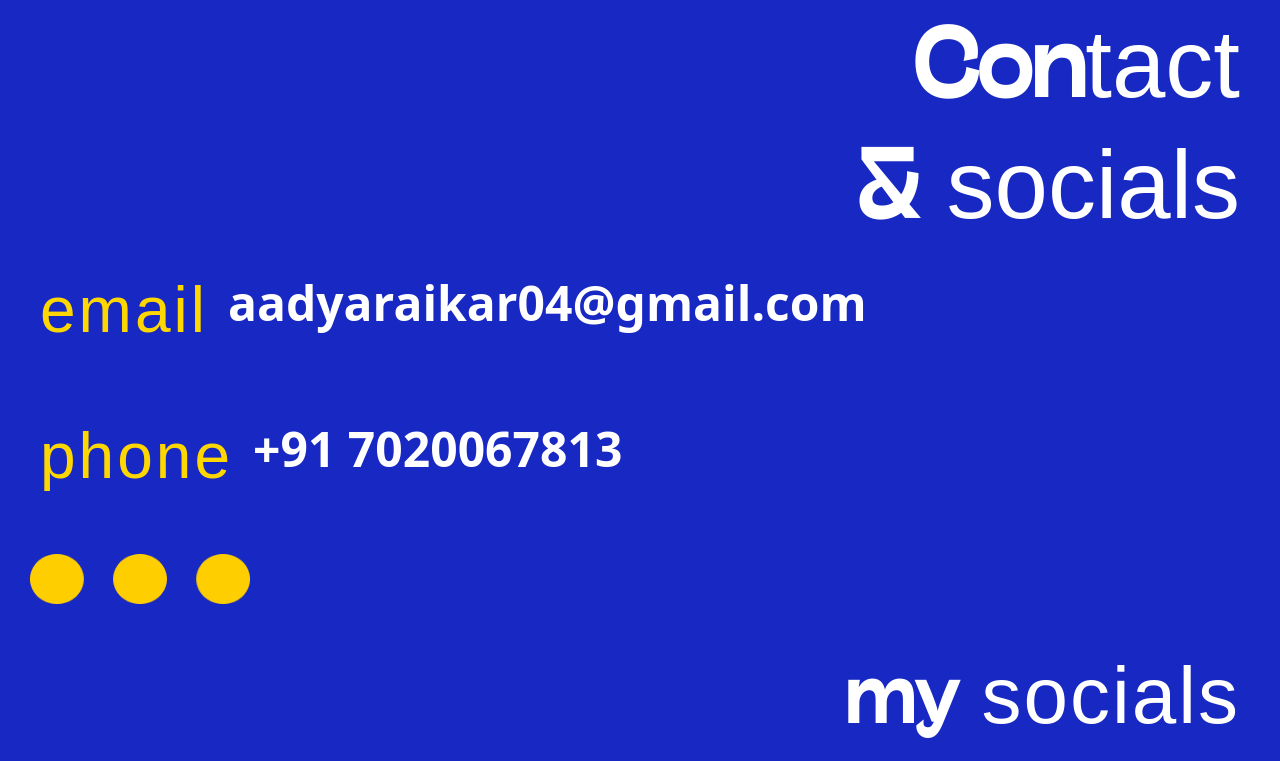
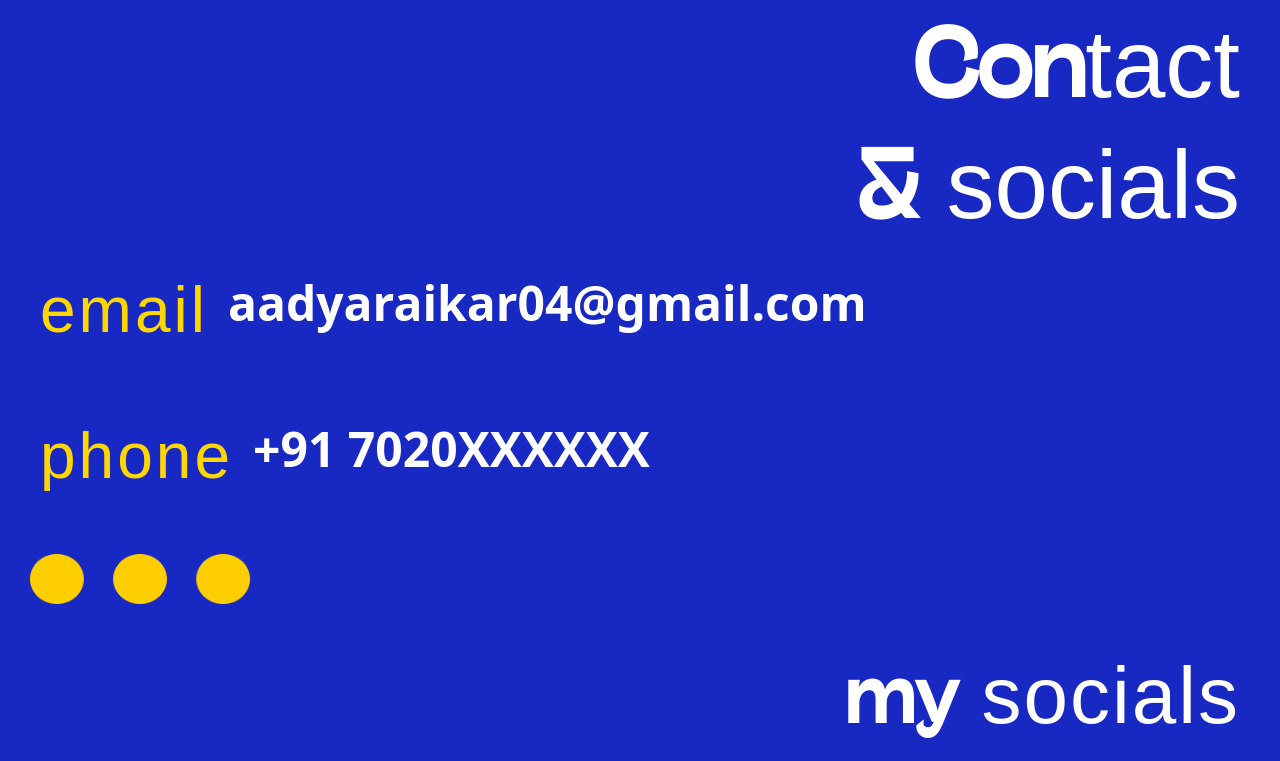
Before and after one commit to aadyaraikar/portfolio, a plain HTML site: page my-portfolio/contact.html in a window 1280 px wide. Shown: the top 761 px of the page. Drawn offline with nearby package versions, Linux system fonts and the light colour scheme; a web font is replaced by a local one.

Commit message:
Update contact.html

```diff
--- a/my-portfolio/contact.html
+++ b/my-portfolio/contact.html
@@ -44,7 +44,7 @@
       <div class="edu-block">
         <div class="year sanshiro ">phone</div>
         <div class="edu-text text-white">
-          <p>+91 7020067813</p>
+          <p>+91 7020XXXXXX</p>
         </div>
       </div>
     </div>
@@ -95,4 +95,5 @@
 
 
 </body>
+
 </html>
```
